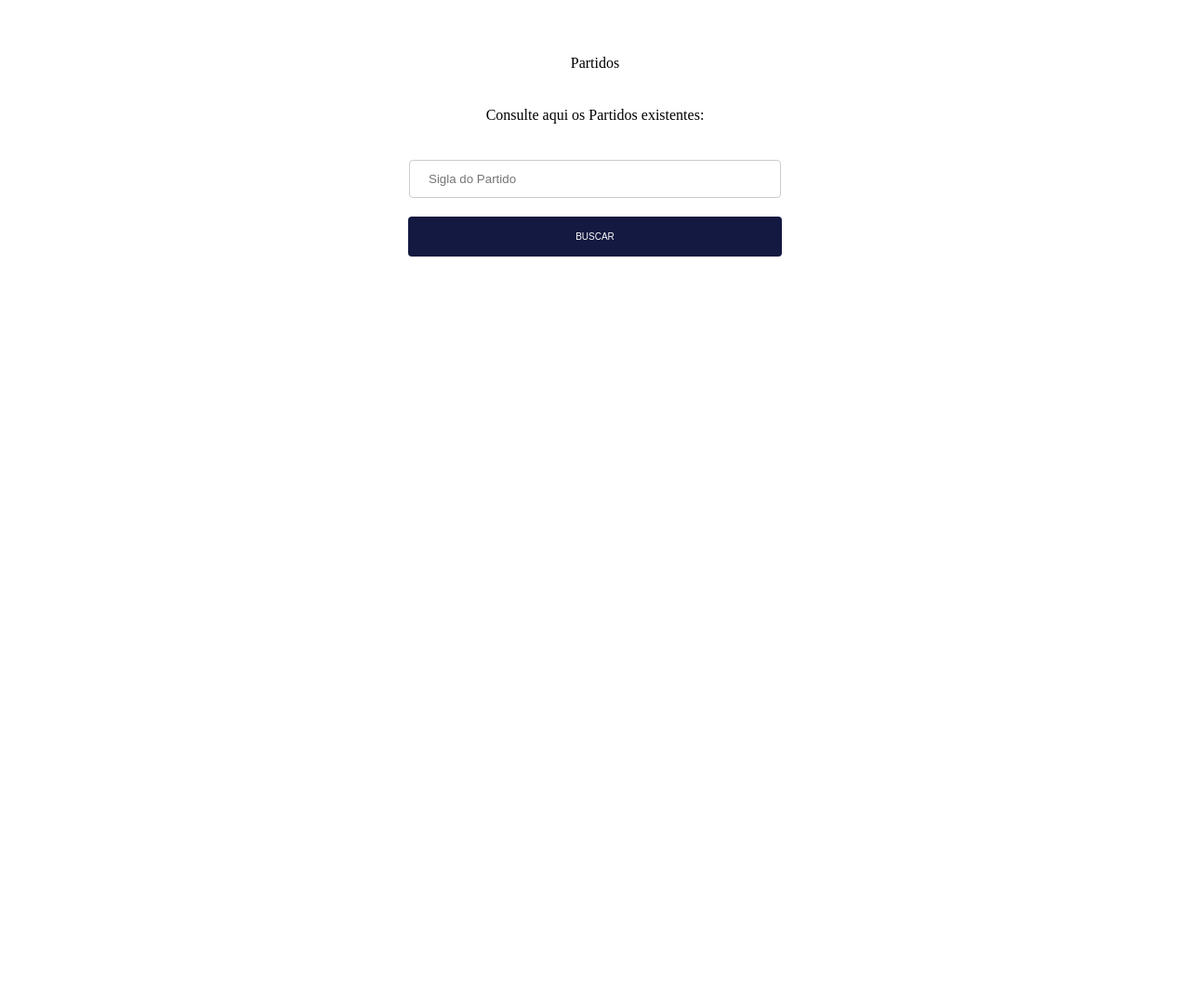
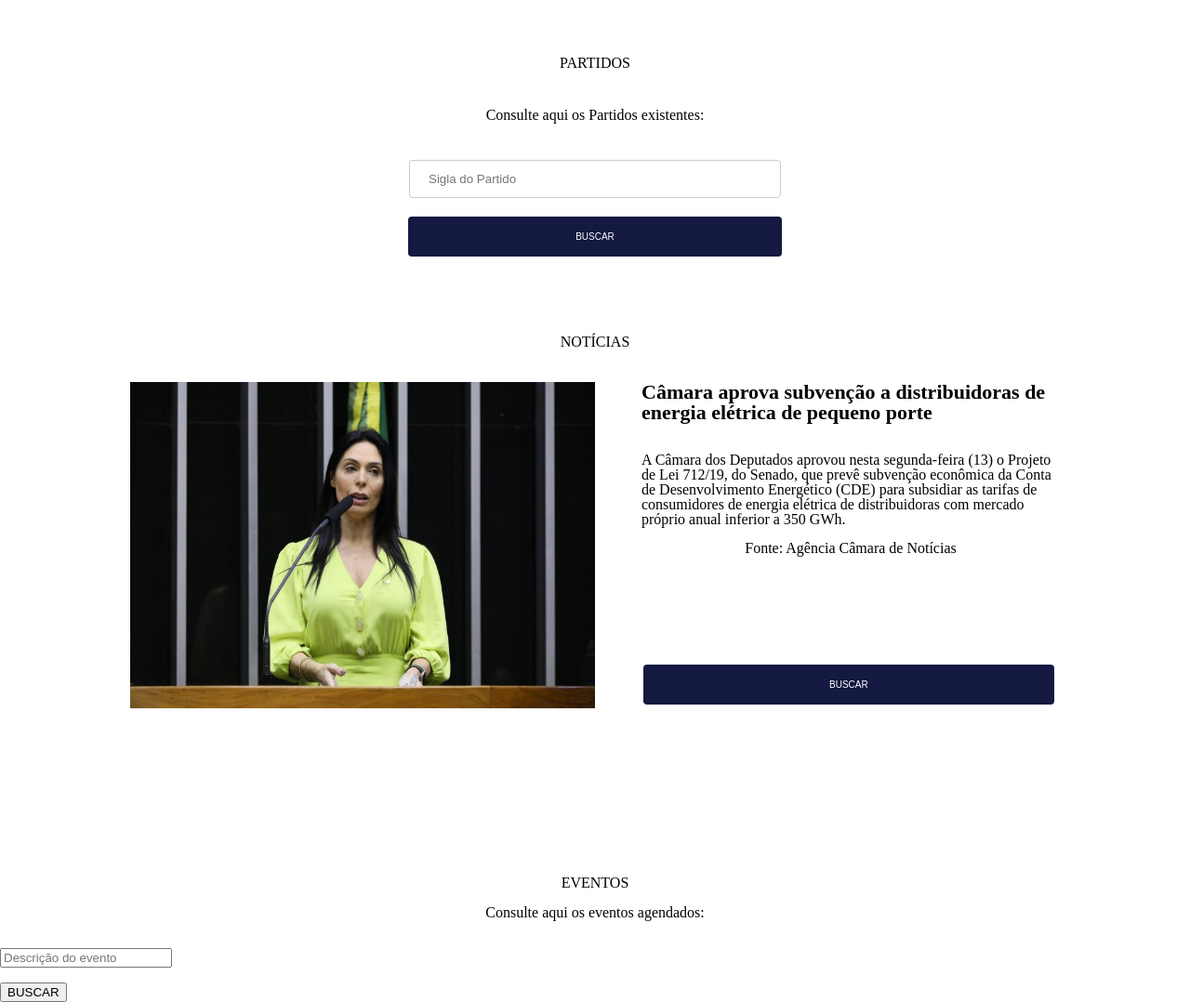
Before and after one commit to brunoblda/single_page, a plain HTML site: page index.html in a window 1280 px wide. Shown: the part 990-2068 px from the top of the page at 93% size. Before the commit the page ends 1290 px from the top, so only its background shows below. Drawn offline with Linux system fonts and the light colour scheme; no server answers.

Commit message:
modulo de noticias finalizado

```diff
--- a/index.html
+++ b/index.html
@@ -47,12 +47,12 @@
             </div>
             <div>
                 <p>
-                    <a href="#topoPagina">NOTÍCIAS</a>
+                    <a href="#noticias">NOTÍCIAS</a>
                 </p>
             </div>
             <div>
                 <p>
-                    <a href="#topoPagina">EVENTOS</a>
+                    <a href="#eventos">EVENTOS</a>
                 </p>
             </div>
             <div>
@@ -86,7 +86,7 @@
         <section>
             <section class="pesquisaDeputados" id="deputados">
                 <div>
-                    <p>Deputados</p>
+                    <p>DEPUTADOS</p>
                 </div>
                 <div>
                     <p>Consulte aqui os deputados da Legistlatura atual:</p>
@@ -100,9 +100,10 @@
             </section>
             <section id=deputadosCards class="deputadosCards">
             </section>
+
             <section class="pesquisaPartidos" id="partidos">
                 <div>
-                    <p>Partidos</p>
+                    <p>PARTIDOS</p>
                 </div>
                 <div>
                     <p>Consulte aqui os Partidos existentes:</p>
@@ -116,6 +117,54 @@
             </section>
             <section id="partidosCards" class="partidosCards">
             </section>
+
+            <section class="noticias" id="noticias">
+                <div class="noticiasP">
+                    <p>NOTÍCIAS</p>
+                </div>
+                <div class="flexNoticias">
+                    <!--https://www.camara.leg.br/noticias/838286-camara-aprova-subvencao-a-distribuidoras-de-energia-eletrica-de-pequeno-porte-acompanhe/
+                    -->
+                    <section class="noticiasConteudo">
+                        <img src="/images/img_noticia.jpg" alt="Imagem da notícia">
+                        <div class="noticiasText">
+                            <div class="noticiasTextConteudo">
+                                <h1>Câmara aprova subvenção a distribuidoras de energia elétrica de pequeno porte</h1>
+                                <br>
+                                <br>
+                                <p>A Câmara dos Deputados aprovou nesta segunda-feira (13) o Projeto de Lei 712/19,
+                                    do Senado, que prevê subvenção econômica da Conta de Desenvolvimento
+                                    Energético (CDE) para subsidiar as tarifas de consumidores de energia elétrica de
+                                    distribuidoras
+                                    com mercado próprio anual inferior a 350 GWh.
+                                </p>
+                                <p class="noticiasTextFonte">
+                                    Fonte: Agência Câmara de Notícias
+                                </p>
+                            </div>
+                            <div>
+                                <button>BUSCAR</button>
+                            </div>
+                        </div>
+                    </section>
+                </div>
+            </section>
+
+            <section class="pesquisaEventos" id="eventos">
+                <div class="eventosP">
+                    <p>EVENTOS</p>
+                    <br>
+                    <p>Consulte aqui os eventos agendados:</p>
+                </div>
+                <div>
+                    <input type="text" id="eventoDescricao" placeholder="Descrição do evento">
+                    <br>
+                    <br>
+                    <button onclick="">BUSCAR</button>
+                </div>
+            </section>
+            <section id="eventosCards"class="eventosCards">
+            </section>
         </section>
 
     </main>
--- a/style.css
+++ b/style.css
@@ -118,10 +118,7 @@
     height: 200px;
     text-align: center;
     line-height: 180px;
-
-
 }
-
 
 .deputadosCards hr {
     width: 100%;
@@ -192,6 +189,10 @@
     cursor: pointer;
 }
 
+.pesquisaDeputados button:hover{
+    background-color: #444b81;
+}
+
 .pesquisaPartidos {
     text-align: center;
     padding-top: 60px;
@@ -226,6 +227,10 @@
     cursor: pointer;
 }
 
+.pesquisaPartidos button:hover{
+
+    background-color: #444b81;
+}
 
 .partidosCards {
     display: flex;
@@ -250,3 +255,75 @@
 .partidosCards p {
     text-align: center;
 }
+
+.noticiasP{
+    text-align: center;
+    padding-bottom: 35px;
+}
+
+.noticias {
+    padding-top: 60px;
+}
+
+.noticiasConteudo {
+    display: flex;
+    flex-direction: row;
+    width: 1000px;
+}
+
+.noticiasConteudo img{
+    width: 500px;
+    padding-right: 50px;
+}
+
+.flexNoticias {
+    display: flex;
+    flex-direction: row;
+    justify-content: center;
+}
+
+.noticiasText{
+    display: flex;
+    flex-direction: column;
+}
+
+.noticiasTextConteudo {
+    height: 300px;
+}
+
+.noticiasTextConteudo h1{
+    font-size: 22px;
+    font-weight: bold;
+
+}
+
+.noticiasText button {
+    background-color: #141941;
+    border: none;
+    border-radius: 4px;
+    color: white;
+    padding: 16px 200px;
+    text-align: center;
+    text-decoration: none;
+    display: inline-block;
+    font-size: 10px;
+    margin: 4px 2px;
+    cursor: pointer;
+}
+
+.noticiasText button:hover {
+    background-color: #444b81;
+}
+
+.noticiasTextFonte {
+    text-align: center;
+    padding-top: 15px;
+}
+
+.pesquisaEventos {
+    margin-top: 180px;
+}
+.eventosP{
+    text-align: center;
+    padding-bottom: 30px;
+}
```
Also changed, not shown: images/img_noticia.jpg (added).
